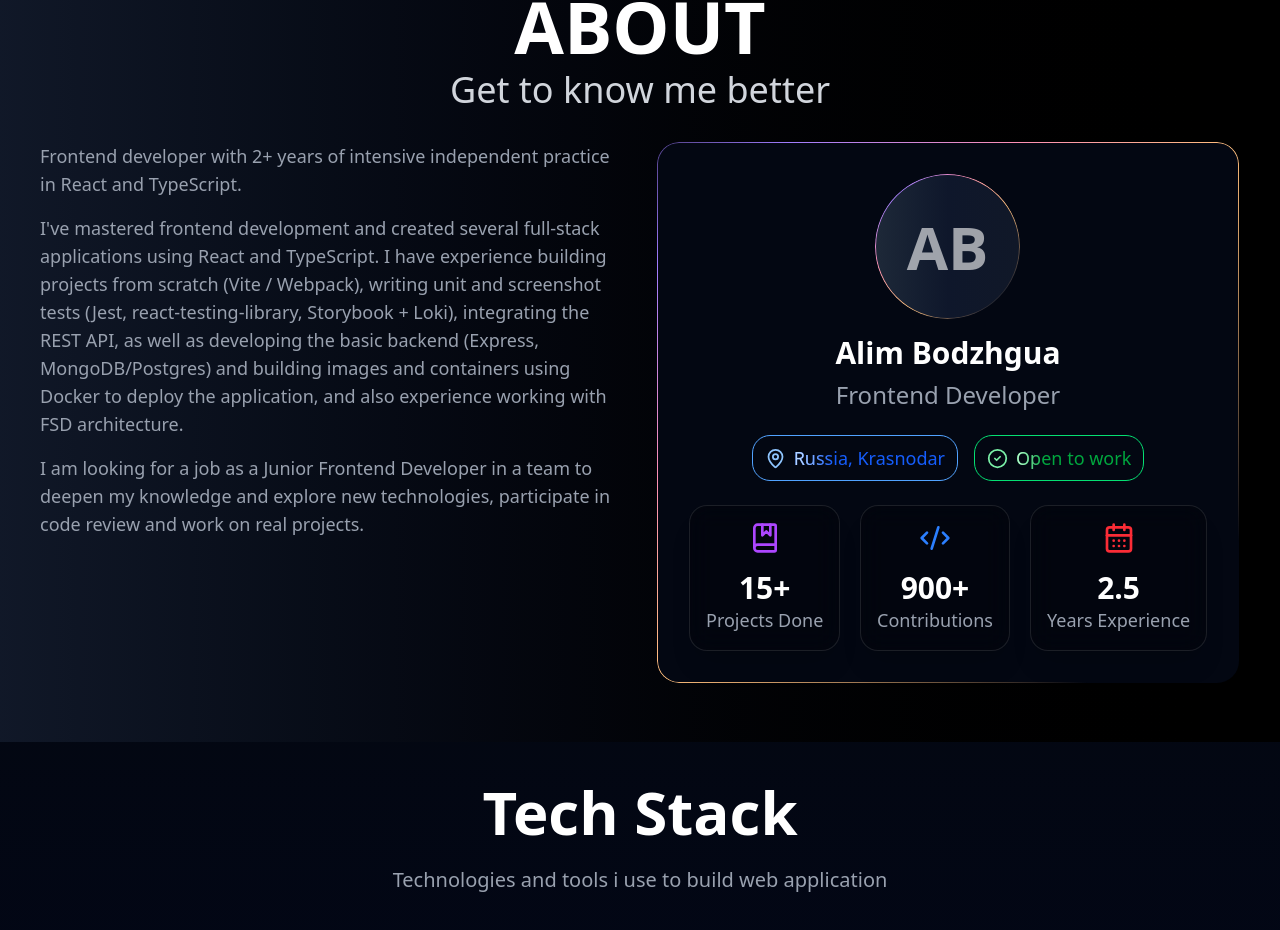
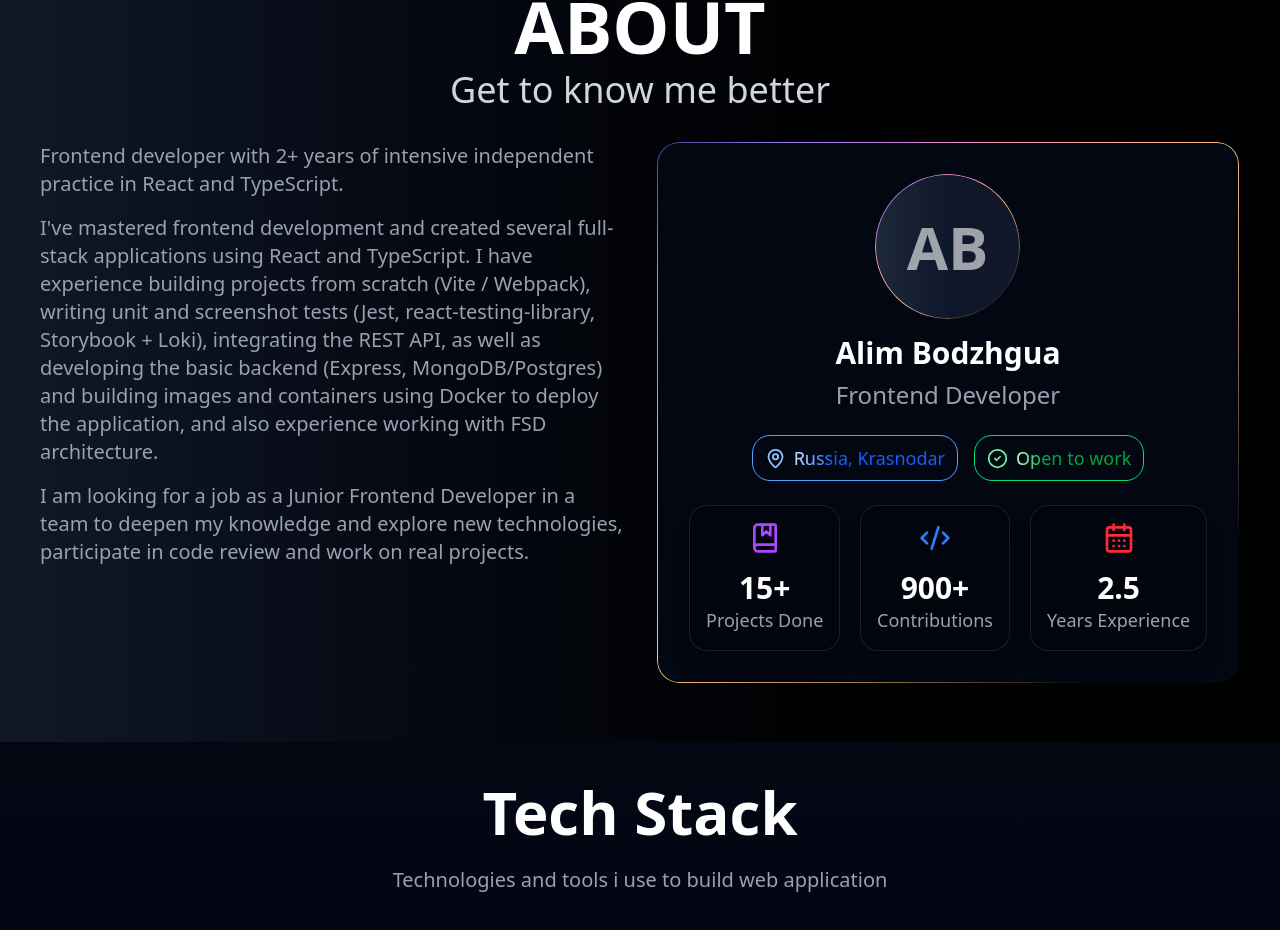
Before and after one commit to AlimBodzhgua/test-task, a Next.js app: page / in a window 1280 px wide. Shown: the part 858-1788 px from the top of the page. Built offline with nearby package versions, Linux system fonts and the light colour scheme.

Commit message:
added larger text fize for xl size

```diff
--- a/app/_components/About/About.tsx
+++ b/app/_components/About/About.tsx
@@ -31,7 +31,7 @@ export function About() {
 					inView
 				>
 					<div
-						className='flex flex-col gap-2 lg:gap-4 text-md lg:text-lg
+						className='flex flex-col gap-2 lg:gap-4 text-md lg:text-lg xl:text-xl
 							text-gray-400'
 					>
 						<p>
```
